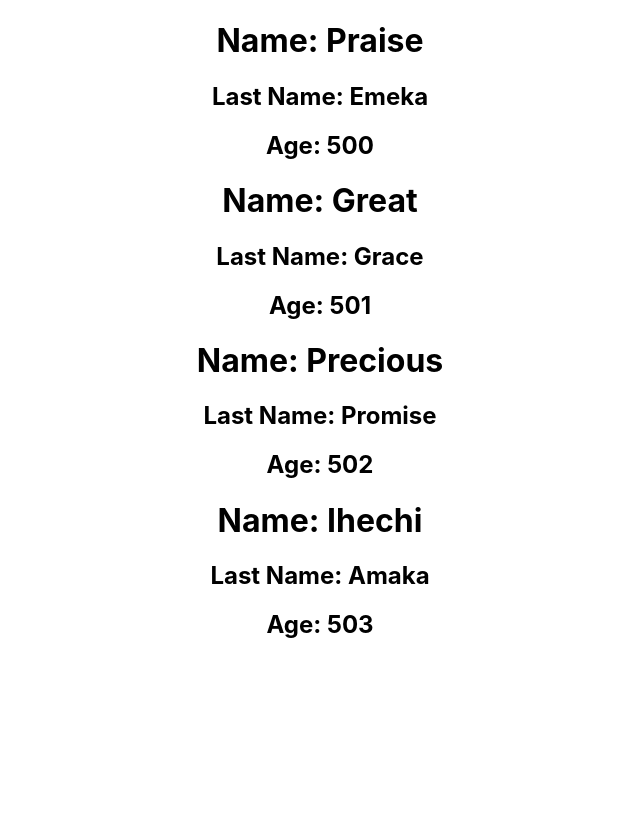
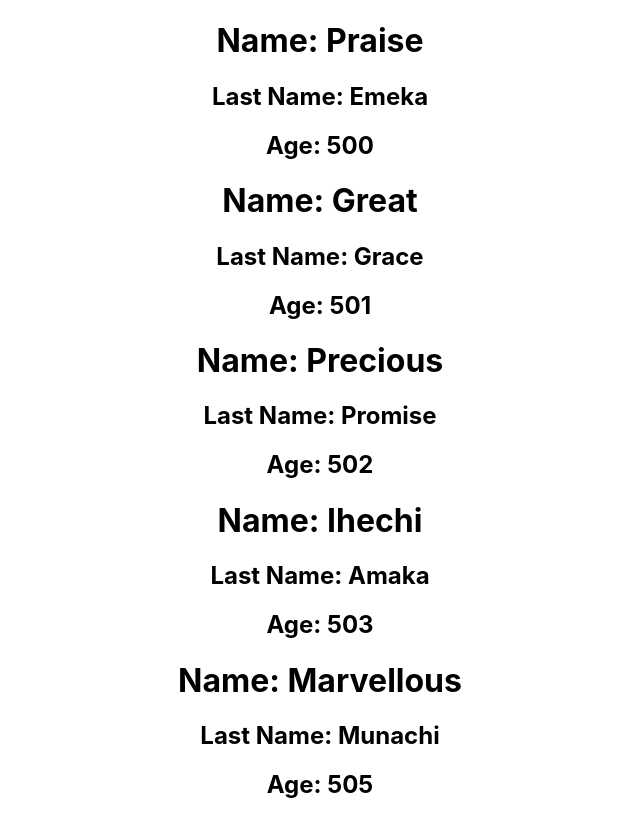
Before and after one commit to Ejiscoxpres/React-practice, a React (Create React App) app: page / in a window 1280 px wide. Shown: the whole page, without its empty margins (320-960 px from the left). Built offline with nearby package versions, Linux system fonts and the light colour scheme.

Commit message:
components/props commit

```diff
--- a/src/App.js
+++ b/src/App.js
@@ -20,6 +20,7 @@ const App =()  => {
       <Person name = {'Great'} lastName = {'Grace'} age ={501}/>
       <Person name = {'Precious'} lastName = {'Promise'} age ={502}/>
       <Person name = {'Ihechi'} lastName = {'Amaka'} age ={503}/>
+      <Person name = {'Marvellous'} lastName = {'Munachi'} age ={505}/>
 
 
     </div>
```
